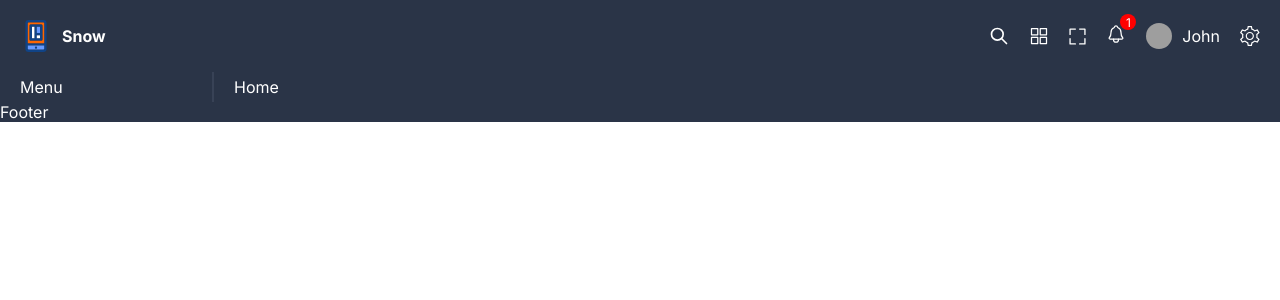
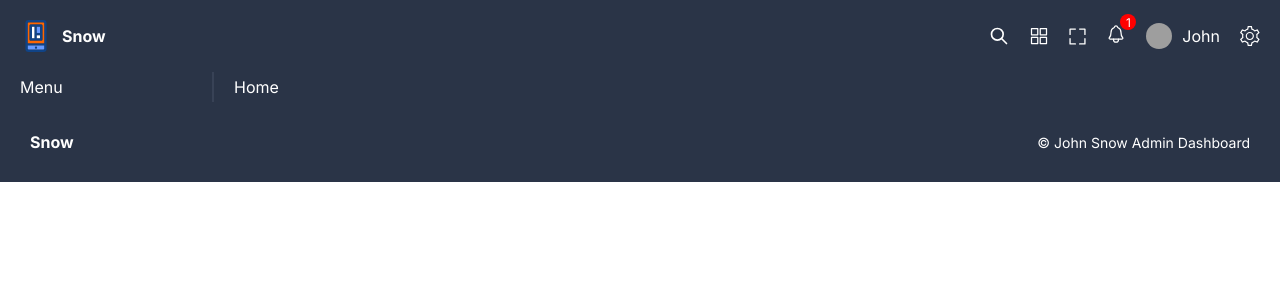
Before and after one commit to Zack289/admin-panel, a React (Vite) app: page / in a window 1280 px wide. Shown: the top 300 px of the page. Built offline with nearby package versions, Linux system fonts and the light colour scheme; grey boxes are pictures that could not be loaded.

Commit message:
Added the footre design to the project

```diff
--- a/src/components/footer/Footer.tsx
+++ b/src/components/footer/Footer.tsx
@@ -3,7 +3,8 @@
 const Footer = () => {
   return (
     <div className="footer">
-      Footer
+      <span>Snow</span>
+      <span>© John Snow Admin Dashboard</span>
     </div>
   )
 }
--- a/src/components/footer/footer.scss
+++ b/src/components/footer/footer.scss
@@ -0,0 +1,17 @@
+.footer{
+  display: flex;
+  align-items: center;
+  justify-content: space-between;
+  padding: 30px;
+
+  span{
+
+    &:first-child{
+      font-weight: bold;
+    }
+
+    &:last-child{
+      font-size: 14px;
+    }
+  }
+}
```
